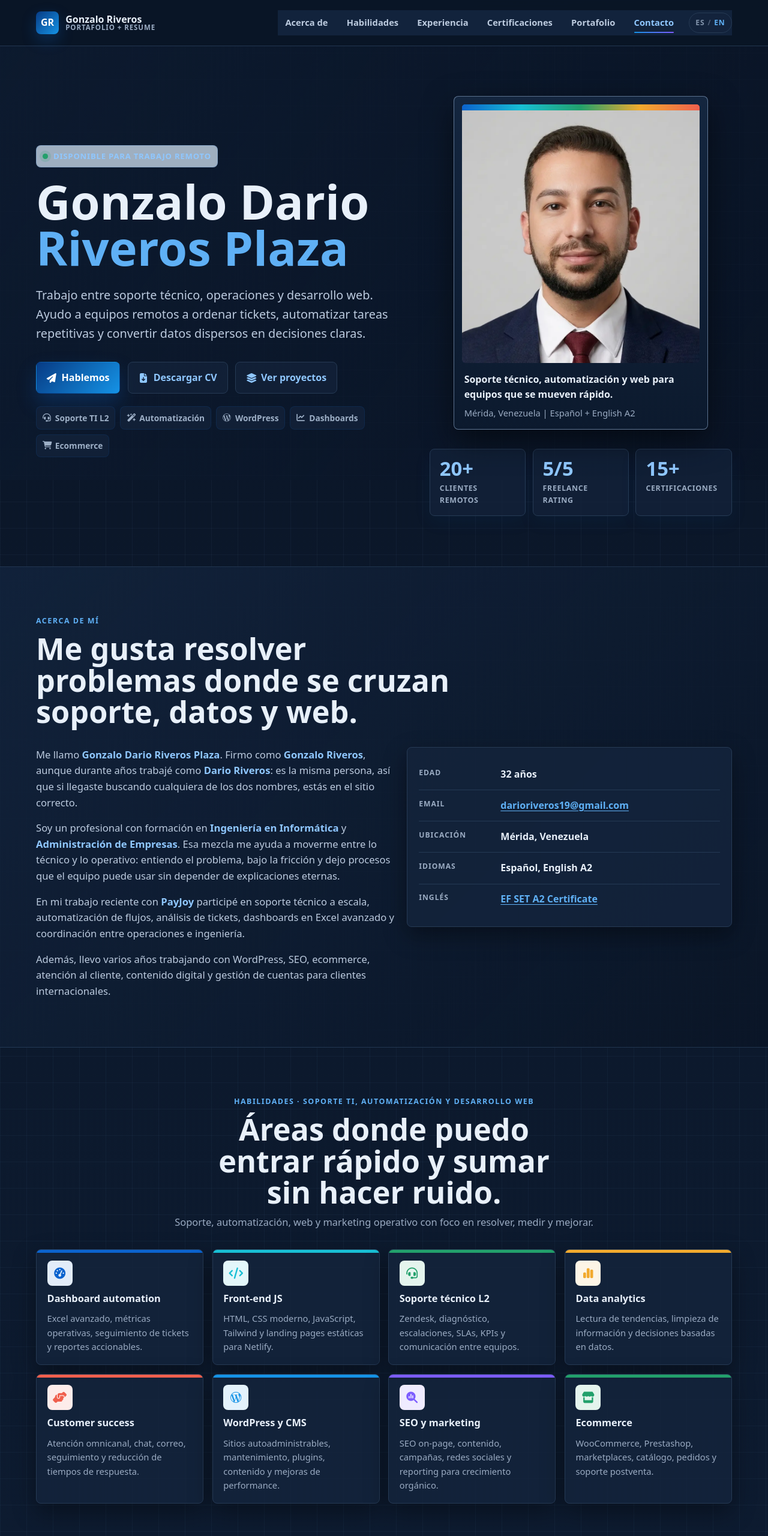
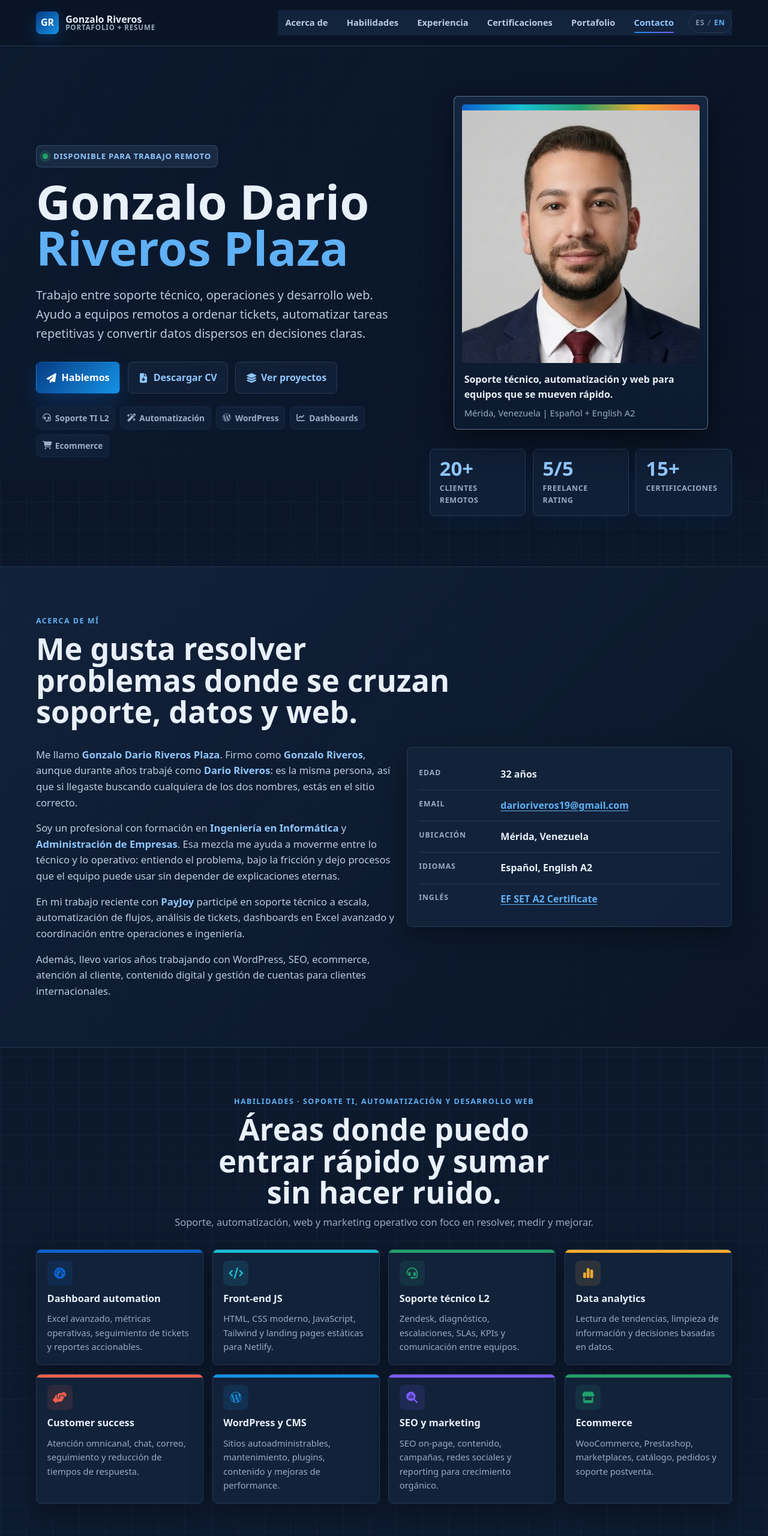
Before and after one commit to darioriverosp/darioriverosp.netlify.app, a plain HTML site: page index.html in a window 1280 px wide. Shown: the top 2560 px of the page at 60% size. Drawn offline with Linux system fonts and the dark colour scheme.

Commit message:
Corrige tres fondos claros que rompian el modo oscuro
- .eyebrow: la pildora "Disponible para trabajo remoto" mantenia un
  fondo azul claro fijo, ilegible sobre el fondo oscuro
- .tags span: fondo #f7fbff con texto claro en oscuro (texto invisible)
- .skill-icon y .cert-card::before: el color-mix se mezclaba contra
  'white' fijo en vez de contra el token --mix-base

Contraste medido en oscuro tras el cambio: badge 7,89:1, chips 6,72:1.

Co-Authored-By: Claude Opus 5 <noreply@anthropic.com>

```diff
--- a/styles.css
+++ b/styles.css
@@ -636,7 +636,7 @@
       place-items: center;
       border-radius: var(--radius);
       color: var(--accent, var(--blue-700));
-      background: color-mix(in srgb, var(--accent, var(--blue-700)) 12%, white);
+      background: color-mix(in srgb, var(--accent, var(--blue-700)) 12%, var(--mix-base));
       font-size: 1.18rem;
     }
 
@@ -774,7 +774,7 @@
       margin-bottom: 0.65rem;
       border-radius: var(--radius);
       color: var(--accent, var(--blue-500));
-      background: color-mix(in srgb, var(--accent, var(--blue-500)) 11%, white);
+      background: color-mix(in srgb, var(--accent, var(--blue-500)) 11%, var(--mix-base));
       font-family: "Font Awesome 6 Free";
       font-size: 0.95rem;
       font-weight: 900;
@@ -1650,6 +1650,19 @@
         --badge-ink: #c9d8ee !important;
       }
 
+      .eyebrow {
+        border-color: rgba(143, 199, 255, 0.22);
+        background: rgba(143, 199, 255, 0.1);
+      }
+
+      .eyebrow::before {
+        box-shadow: 0 0 0 5px rgba(34, 160, 107, 0.22);
+      }
+
+      .tags span {
+        background: rgba(143, 199, 255, 0.07);
+      }
+
       .project-media {
         filter: brightness(0.88) contrast(1.02);
       }
```
